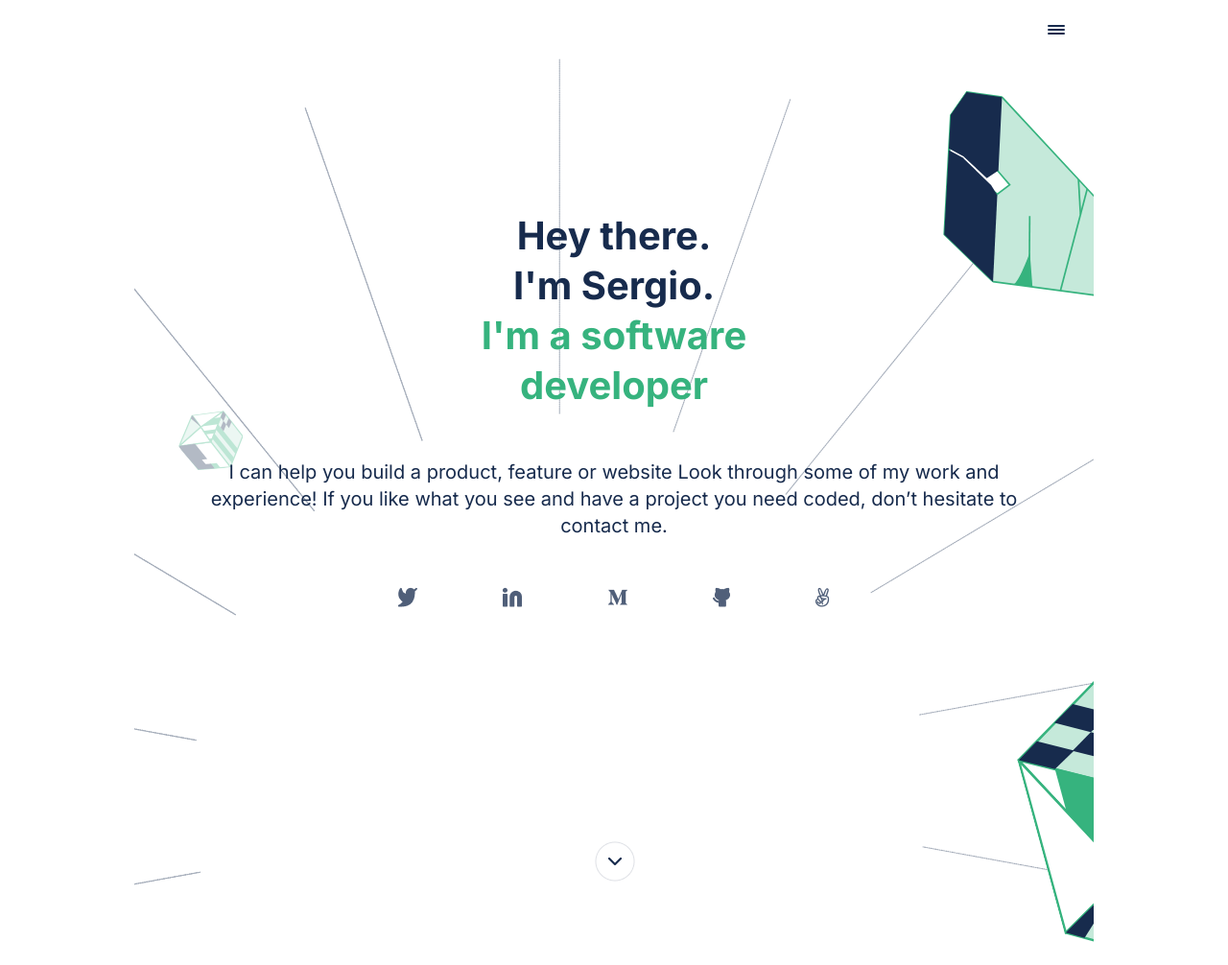
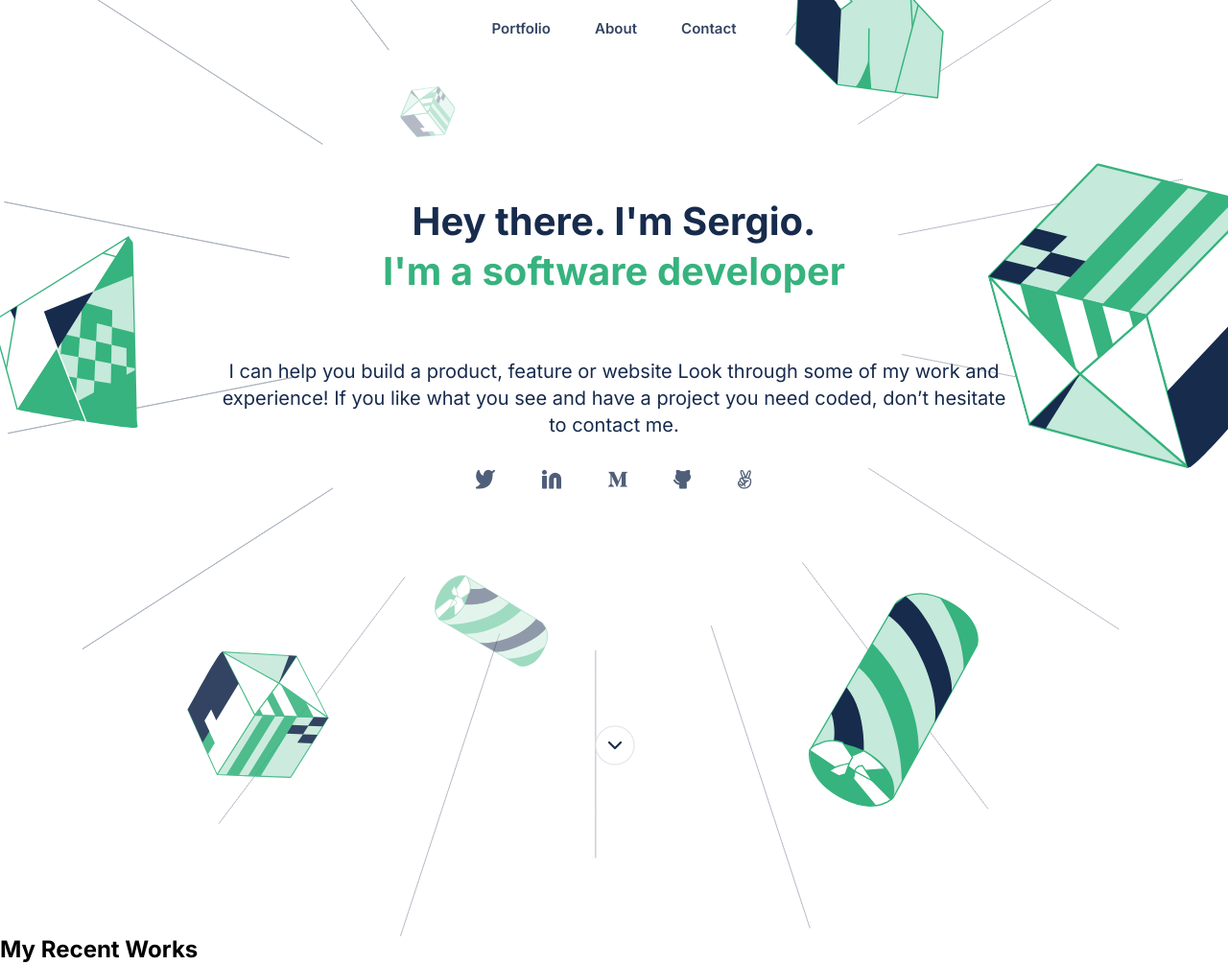
Before and after one commit to sergio-usma/Personal_portfolio, a website: page index.html in a window 1280 px wide. Shown: the top 1006 px of the page at 96% size. Drawn offline with Linux system fonts and the light colour scheme.

Commit message:
First-part added desktop version & fix CSS alignment

```diff
--- a/index.html
+++ b/index.html
@@ -14,8 +14,9 @@
     <title>Sergio Usma's portfolio</title>
   </head>
   <body>
-    <div class="header">
-      <header>
+    <!-------HEADER ------->
+    <header>
+      <div class="header">
         <ul>
           <li><a href="#">Portfolio</a></li>
           <li><a href="#">About</a></li>
@@ -27,16 +28,14 @@
           <div class="burger-line mid"></div>
           <div class="burger-line bot"></div>
         </nav>
-      </header>
-    </div>
+      </div>
+    </header>
 
+    <!-------MAIN SECTION ------->
     <section id="main">
       <div class="main">
-        <h1>
-          Hey there. <br />
-          I'm Sergio. <br />
-          <span>I'm a software <br />developer</span>
-        </h1>
+        <h1>Hey there. <span><br></span>I'm Sergio.</h1>
+        <h2>I'm a software developer</h2>
 
         <p>
           I can help you build a product, feature or website Look through some
@@ -83,5 +82,10 @@
         </div>
       </div>
     </section>
+
+    <!-------MAIN SECTION ------->
+    <section id="projects">
+      <h2>My Recent Works</h2>
+    </section>
   </body>
 </html>
--- a/style.css
+++ b/style.css
@@ -3,6 +3,7 @@
   --color-second_green: #c5e9da;
   --color-light-green: #ebf0ee;
   --color-dark-blue: #172b4d;
+  --color-nav-text: #344563;
   --color-white-bg: #e5e5e5;
   --color-white: #fff;
   --color-button-enabled: #36b37f;
@@ -10,15 +11,28 @@
   --color-button-hover: rgba(54, 179, 127, 0.24);
 }
 
+hr {
+  box-sizing: content-box;
+  height: 0;
+  overflow: visible;
+}
+
+pre {
+  font-family: monospace, monospace;
+  font-size: 1em;
+}
+
 html {
   box-sizing: border-box;
   font-size: 62.5%;
+  line-height: 1.15;
+  -webkit-text-size-adjust: 100%;
 }
 
 *,
 *::before,
 *::after {
-  box-sizing: inherit;
+  box-sizing: border-box;
   margin: 0;
   padding: 0;
 }
@@ -28,36 +42,42 @@ body {
   font-size: 1.6rem;
 }
 
+/* ----- HEADER SECTION ----- */
+
+header {
+  background-color: purple;
+}
+
 .header {
   width: 100vw;
-  display: flex;
-  justify-content: center;
-}
-
-header {
-  width: 100vw;
-  max-width: 1000px;
+  max-width: 1440px;
   height: 5vh;
   min-height: 60px;
+  margin: auto;
+
   display: flex;
   justify-content: flex-end;
+  align-items: center;
+
   background-color: var(--color-white);
 }
 
 header ul {
-  list-style: none;
   display: none;
 }
 
 .burger {
-  display: flex;
   width: 18px;
   height: 12px;
   margin-top: 25px;
-  margin-right: 3rem;
+  margin-right: 30px;
+  align-self: flex-start;
+
+  display: flex;
   flex-direction: column;
-  align-self: flex-start;
   justify-content: space-around;
+
+  box-sizing: border-box;
   cursor: pointer;
 }
 
@@ -70,17 +90,20 @@ header ul {
 /* ----- MAIN SECTION ----- */
 
 #main {
-  display: flex;
-  justify-content: center;
+  background-color: purple;
 }
 
 .main {
-  max-width: 1000px;
-  max-height: 120vh;
+  width: 100vw;
+  max-width: 1440px;
+  max-height: 120vh; /*ATTENTION HERE*/
+  margin: auto;
+
   display: flex;
   flex-flow: column nowrap;
   justify-content: space-around;
   align-items: center;
+
   background-image: url("./assets/img/header-bg-mobile.svg");
   background-repeat: no-repeat;
   background-size: cover;
@@ -90,20 +113,30 @@ header ul {
 
 .main h1 {
   margin-top: 16%;
+
+
   font-style: normal;
   font-weight: 700;
   font-size: 4rem;
   line-height: 52px;
   text-align: center;
   color: var(--color-dark-blue);
+
 }
 
-.main h1 span {
+.main h2 {
+  width: 80%;
+  font-style: normal;
+  font-weight: 700;
+  font-size: 4rem;
+  line-height: 52px;
+  text-align: center;
   color: var(--color-main_theme);
 }
 
 .main p {
-  width: 85%;
+  width: 65%;
+  min-width: 300px;
   margin-top: 5%;
   font-style: normal;
   font-weight: 400;
@@ -123,10 +156,12 @@ header ul {
   width: 45%;
   padding-left: 0;
   margin: 5% 0 10% 0;
+
   display: flex;
   flex-flow: row nowrap;
   justify-content: space-between;
   align-items: center;
+
   list-style: none;
 }
 
@@ -140,3 +175,71 @@ header ul {
 .main__arrow-button:hover {
   box-shadow: var(--color-button-hover) 0 0 0 0;
 }
+
+/* ----- PROJECTS SECTION ----- */
+
+
+
+
+
+
+
+
+
+
+/*--------------------------------------------*/
+/* ---------- MEDIA QUERY AT 600px ---------- */
+/*--------------------------------------------*/
+
+
+@media screen and (min-width: 600px) {
+  #header{
+    position: relative;
+  }
+  .header{
+    position: absolute;
+    top: 30px;
+    left: 50%;
+    transform: translate(-50%, -50%);
+    justify-content: center;
+    background-color: transparent;
+
+  }
+
+  header ul {
+    width: 255px;
+
+    display: flex;
+    justify-content: space-between;
+
+    list-style: none;
+  }
+
+  header ul a{
+    font-weight: 600;
+    font-size: 15px;
+    line-height: 20px;
+    text-decoration: none;
+    color: var(--color-nav-text);
+  }
+
+  .burger {
+    display: none;
+  }
+
+  .main {
+    max-height: 1407px;
+    justify-content: space-between;
+    background-image: url("./assets/img/header-bg-desktop.svg");
+
+  }
+
+  .main h1 span{
+    display: none;
+  }
+
+  .main__social-media {
+    width: 50%;
+  }
+
+}
```
Also changed, not shown: assets/img/header-bg-desktop.svg (added), assets/img/header-bg-mobile.png (deleted).
